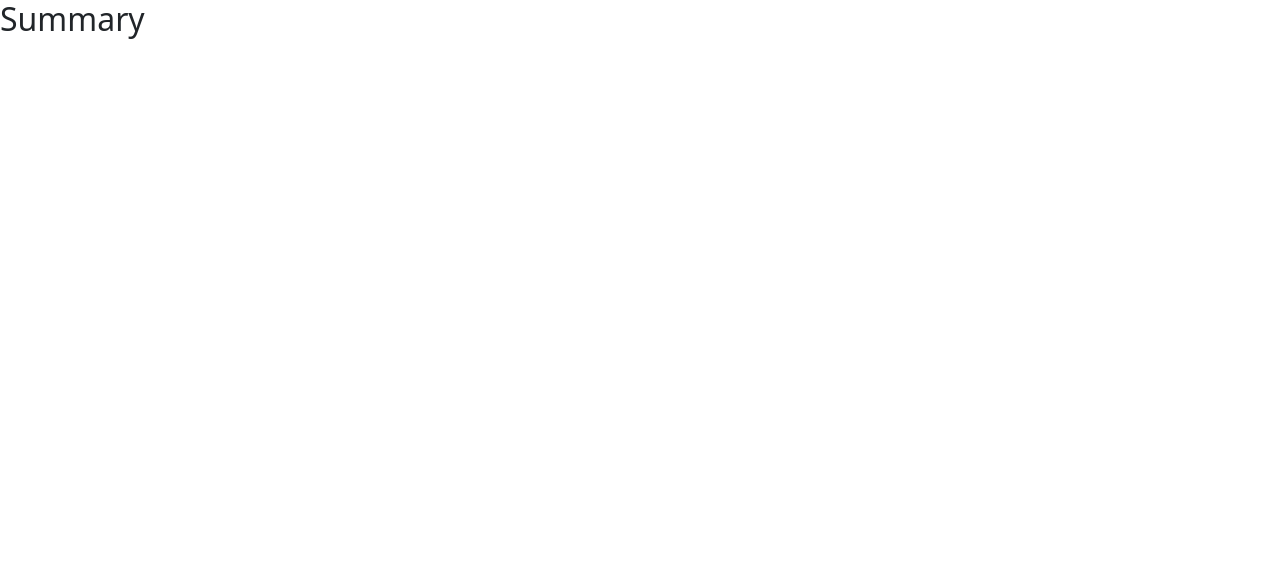
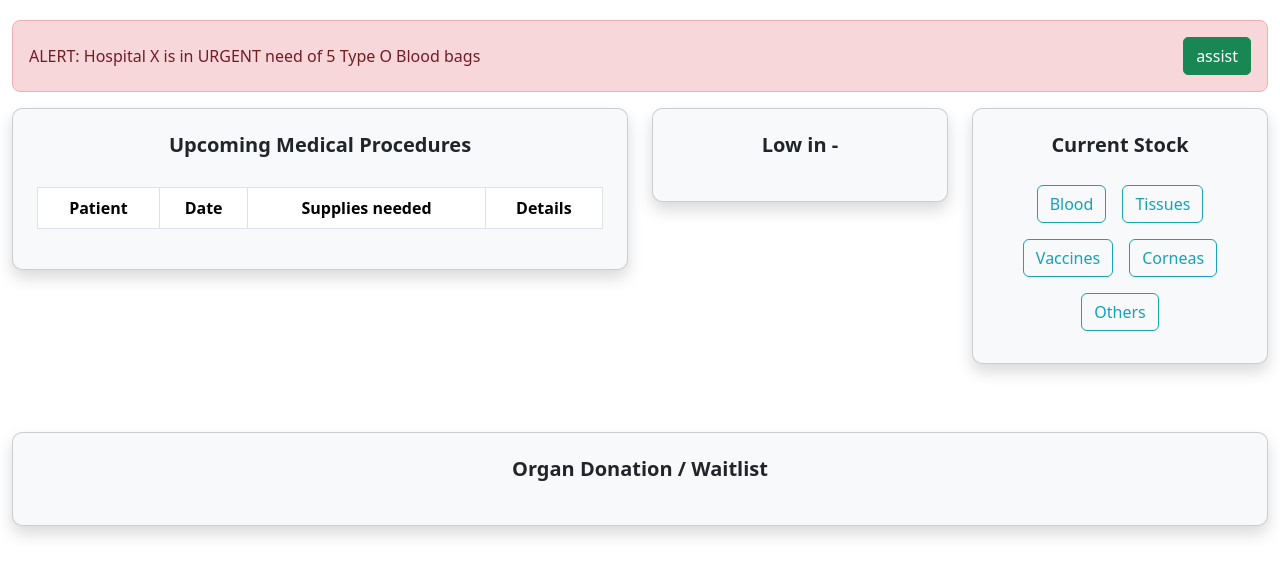
Before and after one commit to vivianli1337/biosync, a React (Create React App) app: page /content/Summary in a window 1280 px wide. Shown: the top 576 px of the page. Built offline with nearby package versions, Linux system fonts and the light colour scheme.

Commit message:
content page

```diff
--- /dev/null
+++ b/src/content/Summary/index.css
@@ -0,0 +1,84 @@
+/* General container styling */
+.container-fluid {
+    margin-top: 20px;
+}
+
+/* Alert message styling */
+.alert {
+    background-color: #f8d7da; /* Light red for the alert background */
+    color: #721c24; /* Dark red for the alert text */
+    border-radius: 8px; /* Rounded corners */
+}
+
+.alert button {
+    border-radius: 5px; /* Rounded corners for the assist button */
+}
+
+/* Card styles */
+.card {
+    border-radius: 10px; /* Smooth corners for cards */
+    background-color: #f8f9fa; /* Light background for cards */
+    box-shadow: 0px 4px 10px rgba(0, 0, 0, 0.1); /* Subtle shadow effect */
+    margin-bottom: 20px;
+}
+
+.card-title {
+    font-size: 1.25rem;
+    font-weight: bold;
+    margin-bottom: 20px;
+    text-align: center;
+}
+
+/* Table styling */
+.table {
+    margin-top: 10px;
+    text-align: center;
+}
+
+.table th, .table td {
+    vertical-align: middle;
+}
+
+/* Button styling for stock levels */
+button {
+    font-size: 1rem;
+    padding: 10px 20px;
+    border-radius: 5px;
+    transition: background-color 0.3s ease;
+}
+
+button:hover {
+    background-color: #17a2b8; /* Light blue hover effect for buttons */
+    color: white;
+}
+
+.btn-outline-info {
+    color: #17a2b8;
+    border-color: #17a2b8;
+}
+
+.btn-outline-info:hover {
+    background-color: #17a2b8;
+    color: white;
+}
+
+/* Specific styles for stock level buttons */
+.stock-btn {
+    min-width: 120px;
+    margin: 5px;
+    padding: 10px;
+    font-size: 1rem;
+}
+
+/* Organ Donation Section */
+.organ-section {
+    margin-top: 20px;
+    background-color: #e9ecef;
+    padding: 20px;
+    border-radius: 10px;
+}
+
+.organ-section h5 {
+    text-align: center;
+    font-weight: bold;
+}
--- a/src/content/Summary/index.jsx
+++ /dev/null
@@ -1,7 +0,0 @@
-export default function summary() {
-    return (
-        <div>
-            <h2>Summary</h2>
-        </div>
-    );
-}
--- /dev/null
+++ b/src/content/Summary/index.tsx
@@ -0,0 +1,40 @@
+import UrgentMessage from './urgent';
+import MedicalProcedure from './procedure';
+import StockLevel from './stocklevel';
+import './index.css';
+
+export default function Dashboard() {
+    return (
+        <div className="container-fluid">
+            {/* Urgent Message */}
+            <div className="row">
+                <div className="col-12">
+                    <UrgentMessage />
+                </div>
+            </div>
+
+            {/* Main Dashboard Sections */}
+            <div className="row">
+                {/* Upcoming Medical Procedures */}
+                <div className="col-lg-6 mb-4">
+                    <MedicalProcedure />
+                </div>
+
+                {/* Stock Level (includes both Low in Stock and Current Stock) */}
+                <div className="col-lg-6 mb-4">
+                    <StockLevel />
+                </div>
+            </div>
+
+            {/* Organ Donation / Waitlist Section */}
+            <div className="row">
+                <div className="col-12">
+                    <div className="card p-4 shadow">
+                        <h5 className="card-title text-center">Organ Donation / Waitlist</h5>
+                        {/* Add content here */}
+                    </div>
+                </div>
+            </div>
+        </div>
+    );
+}
--- /dev/null
+++ b/src/content/Summary/procedure.tsx
@@ -0,0 +1,20 @@
+export default function MedicalProcedure() {
+    return (
+        <div className="card p-4 shadow">
+            <h5 className="card-title text-center">Upcoming Medical Procedures</h5>
+            <table className="table table-bordered">
+                <thead>
+                    <tr>
+                        <th>Patient</th>
+                        <th>Date</th>
+                        <th>Supplies needed</th>
+                        <th>Details</th>
+                    </tr>
+                </thead>
+                <tbody>
+                    {/* Add table rows with medical procedures here */}
+                </tbody>
+            </table>
+        </div>
+    );
+}
--- /dev/null
+++ b/src/content/Summary/stocklevel.tsx
@@ -0,0 +1,30 @@
+import React from 'react';
+import './index.css';
+
+export default function StockLevel() {
+    return (
+        <div className="row">
+            {/* Low in Section */}
+            <div className="col-lg-6 mb-4">
+                <div className="card p-4 shadow">
+                    <h5 className="card-title text-center">Low in -</h5>
+                    {/* Add items for low stock here */}
+                </div>
+            </div>
+
+            {/* Current Stock Section */}
+            <div className="col-lg-6 mb-4">
+                <div className="card p-4 shadow">
+                    <h5 className="card-title text-center">Current Stock</h5>
+                    <div className="d-flex flex-wrap justify-content-center">
+                        <button className="btn btn-outline-info m-2">Blood</button>
+                        <button className="btn btn-outline-info m-2">Tissues</button>
+                        <button className="btn btn-outline-info m-2">Vaccines</button>
+                        <button className="btn btn-outline-info m-2">Corneas</button>
+                        <button className="btn btn-outline-info m-2">Others</button>
+                    </div>
+                </div>
+            </div>
+        </div>
+    );
+}
--- /dev/null
+++ b/src/content/Summary/urgent.tsx
@@ -0,0 +1,11 @@
+import React from 'react';
+import './index.css';
+
+export default function UrgentMessage() {
+    return (
+        <div className="alert alert-danger d-flex justify-content-between align-items-center" role="alert">
+            <span>ALERT: Hospital X is in URGENT need of 5 Type O Blood bags</span>
+            <button className="btn btn-success">assist</button>
+        </div>
+    );
+}
--- a/src/content/index.tsx
+++ b/src/content/index.tsx
@@ -9,7 +9,7 @@ import Summary from "./Summary";
 export default function Content() {
   return (
     <div>
-      {/* <TOC /> */}
+      <TOC />
       <Routes>
       <TOC />
         <Route path="/" element={<Navigate to="/summary" />} />
```
Also changed, not shown: src/content/Inventories/index.tsx (renamed from src/content/Inventories/index.jsx), src/content/PatientInfo/index.tsx (renamed from src/content/PatientInfo/index.jsx), src/content/Requests/index.tsx (renamed from src/content/Requests/index.jsx).
